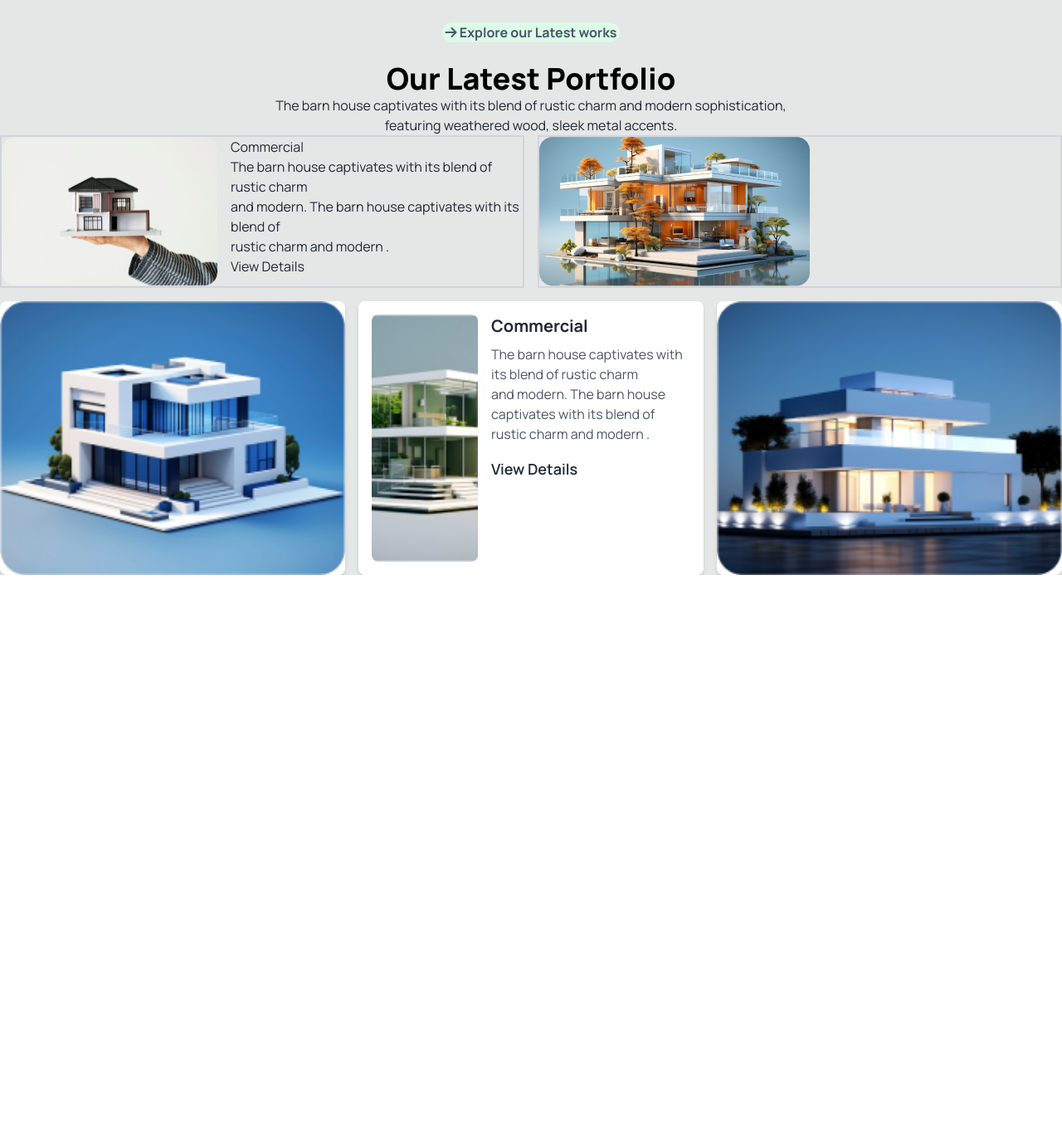
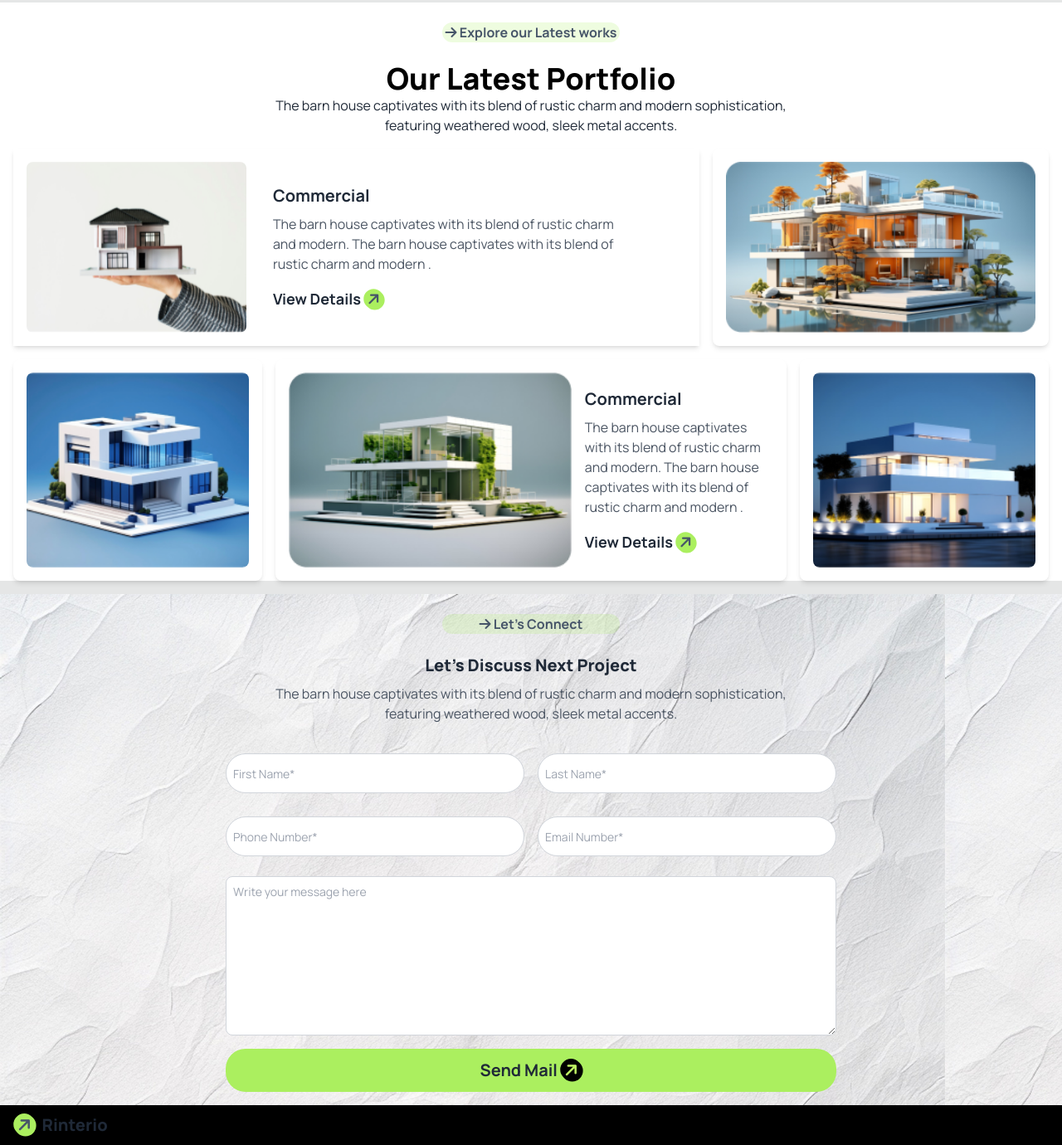
Before and after one commit to mominweb/third-ass, a plain HTML site: page index.html in a window 1280 px wide. Shown: the part 1835-3215 px from the top of the page at 83% size. Before the commit the page ends 2528 px from the top, so only its background shows below. Drawn offline with nearby package versions, Linux system fonts and the light colour scheme.

Commit message:
fourth commit

```diff
--- a/index.html
+++ b/index.html
@@ -19,19 +19,21 @@
 <link href="https://fonts.googleapis.com/css2?family=Manrope:wght@200..800&display=swap" rel="stylesheet">
 <link rel="stylesheet" href="https://cdnjs.cloudflare.com/ajax/libs/font-awesome/6.6.0/css/all.min.css
 ">
-<!-- <script>
+<script>
   tailwind.config = {
     theme: {
       extend: {
         colors: {
-          clifford: '#da373d';
-          silver: rgba(239, 218, 110, 1)
+          clifford: '#da373d',
+          'custom-rgba': 'rgba(171, 239, 95, 0.2)',
+          'customgreen-rgba': 'rgba(171, 239, 95, 1)',
+
 
         }
       }
     }
   }
-</script> -->
+</script>
 
 
 
@@ -74,7 +76,8 @@
           <li><a></a></li>
         </ul>
       </div>
-      <a class="btn btn-ghost text-xl font-extrabold"> <i class="fa-solid fa-arrow-right inline-block transform -rotate-45 bg-[rgba(171,239,95,1)] rounded-full p-1 text-slate-600 "></i> Rinterio</a>
+      <a class="btn btn-ghost text-xl font-extrabold"> <i class="fa-solid fa-arrow-right inline-block transform -rotate-45 bg-[rgba(171,239,95,1)] rounded-full p-1 text-slate-600 "></i>
+         Rinterio</a>
     </div>
     <div class="navbar-center hidden lg:flex">
       <ul class="menu menu-horizontal px-1">
@@ -231,54 +234,58 @@
 
 </div>
 
-<div class="flex flex-col text-center items-center justify-center">
-  <P class="bg-green-100 rounded-2xl text-slate-600 text-center w-1/6 m-6 font-bold "><i class="fa-solid fa-arrow-right"></i>
+<div class="bg-white">
+<div class="flex flex-col text-center items-center justify-center ">
+  <P class="bg-custom-rgba rounded-2xl text-slate-600 text-center w-1/6 m-6 font-bold "><i class="fa-solid fa-arrow-right"></i>
     Explore our Latest works</P>
     <h1 class="font-extrabold text-4xl text-black " >Our Latest Portfolio</h1>
     <p>The barn house captivates with its blend of rustic charm and modern sophistication,<br>
        featuring weathered wood, sleek metal accents.</p>
       </div>
 
-      <div class="grid grid-cols-1 md:grid-cols-2 gap-4">
+      <div class="grid grid-cols-1 md:grid-cols-3 gap-4 mt-4  m-4 ">
 
-        <div class="flex gap-4 border-solid border-2 border-gray-300">
-<img src="assets/img1.png" alt="">
-<div>
-<h2>Commercial</h2>
-<p> The barn house captivates with its blend of rustic charm <br>
+        <div class=" col-span-2 flex gap-4 shadow-md  p-4">
+<img src="assets/img1.png" alt="" class="w-1/3 rounded-lg object-cover ">
+<div class="ml-4 w-2/3 flex flex-col justify-center">
+<h2 class="text-xl font-bold mb-2">Commercial</h2>
+<p class="text-gray-600 mb-4"> The barn house captivates with its blend of rustic charm <br>
    and modern. The barn house captivates with its blend of <br>
    rustic charm and modern .</p>
-   <h2>View Details</h2>
+   <h3 class="text-lg font-bold"><a href="">View Details <i class="fa-solid fa-arrow-right inline-block transform -rotate-45 bg-[rgba(171,239,95,1)] rounded-full p-1 text-slate-600 "></i></a> </h3>
 </div>
 </div>
-<div class="border-solid border-2 border-gray-300 ">
-  <img src="assets/img2.png" alt="">
+
+<div class="bg-white rounded-lg shadow-md h-full p-4">
+  <img src="assets/img2.png" alt=""class="w-full h-full rounded-lg object-cover">
 </div>
 
       </div>
 
 
-      <div class="grid grid-cols-1 md:grid-cols-3 gap-4 mt-4">
+      <div class="grid grid-cols-1 md:grid-cols-4 gap-4 mt-4 m-4">
         <!-- Row 2 -->
-        <div class="bg-white rounded-lg shadow-md">
+        <div class="bg-white rounded-lg shadow-md p-4">
             <!-- Only Image -->
             <img src="assets/img3.png" alt="Image" class="w-full h-full rounded-lg object-cover">
         </div>
 
-        <div class="flex bg-white rounded-lg shadow-md p-4">
+        <div class=" col-span-2 flex bg-white rounded-lg shadow-md p-4">
             <!-- Image on the left -->
-            <img src="assets/img4.png" alt="Image" class="w-1/3 rounded-lg object-cover">
+            <img src="assets/img4.png" alt="Image" class="w-full rounded-lg object-cover">
             <!-- Content on the right -->
-            <div class="ml-4 w-2/3">
+            <div class="ml-4 w-2/3 flex flex-col justify-center">
                 <h2 class="text-xl font-bold mb-2">Commercial</h2>
                 <p class="text-gray-600 mb-4">The barn house captivates with its blend of rustic charm <br>
                   and modern. The barn house captivates with its blend of <br>
                   rustic charm and modern .</p>
-                <h3 class="text-lg font-semibold">View Details</h3>
+                <h3 class="text-lg font-bold"> <a href=""> View Details
+                  <i class="fa-solid fa-arrow-right inline-block transform -rotate-45 bg-[rgba(171,239,95,1)] rounded-full p-1 text-slate-600 "></i></a>
+                </h3>
             </div>
         </div>
 
-        <div class="bg-white rounded-lg shadow-md">
+        <div class="bg-white rounded-lg shadow-md p-4">
             <!-- Only Image -->
             <img src="assets/img5.png" alt="Image" class="w-full h-full rounded-lg object-cover">
         </div>
@@ -288,23 +295,86 @@
 
         </div>
 
+        <!-- dicuss next -->
+
+        <div style="background-image: url('assets/bg.jpg')">
+
+          <div class="flex flex-col justify-center text-center items-center">
+          <P class="bg-custom-rgba rounded-2xl text-slate-600 text-center w-1/6 m-6 font-bold "><i class="fa-solid fa-arrow-right"></i>
+            Let’s Connect</P>
+            <h2 class="text-xl font-extrabold mb-2">Let’s Discuss Next Project</h2>
+            <p class="text-gray-600 mb-4">The barn house captivates with its blend of rustic charm and modern sophistication,<br>
+               featuring weathered wood, sleek metal accents.</p>
 
 
 
 
 
 
+             </div>
+
+
+              <form  class="p-4  ml- mr-  w-full max-w-3xl mx-auto ">
+                <!-- First Row: First Name and Last Name -->
+                <div class="grid grid-cols-1 md:grid-cols-2 gap-4 mb-6 flex justify-center">
+                  <div class="">
+
+                    <input type="text" id="first-name" placeholder="First Name*" class="mt-1 p-2 block w-full h-12 border border-gray-300 rounded-3xl sm:text-sm">
+                  </div>
+                  <div>
+
+                    <input type="text" id="last-name" placeholder="Last Name*" class="mt-1 p-2 block w-full h-12 border border-gray-300 rounded-3xl   sm:text-sm">
+                  </div>
+                </div>
+
+                <!-- Second Row: Phone Number and Email -->
+                <div class="grid grid-cols-1 md:grid-cols-2 gap-4 mb-6">
+                  <div>
+
+                    <input type="tel" id="phone-number" placeholder="Phone Number*" class="mt-1 p-2 block w-full h-12 border border-gray-300 rounded-3xl focus:border-indigo-500 focus:ring-indigo-500 sm:text-sm">
+                  </div>
+                  <div>
+
+                    <input type="email" id="email" placeholder="Email Number*" class="mt-1 p-2 block w-full h-12 border border-gray-300 rounded-3xl   sm:text-sm">
+                  </div>
+                </div>
+
+                <!-- Third Row: Message -->
+                <div>
+
+                  <textarea id="message" placeholder="Write your message here" rows="4" class="mt-1 p-2 block w-full h-48 border border-gray-300 rounded-lg  sm:text-sm"></textarea>
+                </div>
+
+                <div class="bg-customgreen-rgba flex flex-col text-center items-center
+                 justify-center rounded-3xl text-xl font-bold p-3 mt-4 "><a href="" >
+                <p> Send Mail <i class="fa-solid fa-arrow-right inline-block
+                  transform -rotate-45 bg-black
+                   rounded-full p-1 text-lime-300"></i> </a></p>
+                  </div>
+              </form>
+
+
+
+
+        </div>
 
 
 
 
 
+</main>
 
-      </main>
 
-  <footer>
+ <!-- footer -->
+ <footer class="bg-black">
+</div>
+<a class="btn btn-ghost text-xl font-extrabold"> <i class="fa-solid fa-arrow-right inline-block transform -rotate-45 bg-[rgba(171,239,95,1)] rounded-full p-1 text-slate-600 "></i>
+   Rinterio</a>
+</div>
 
-  </footer>
+
+</footer>
+
 
 
 
```
